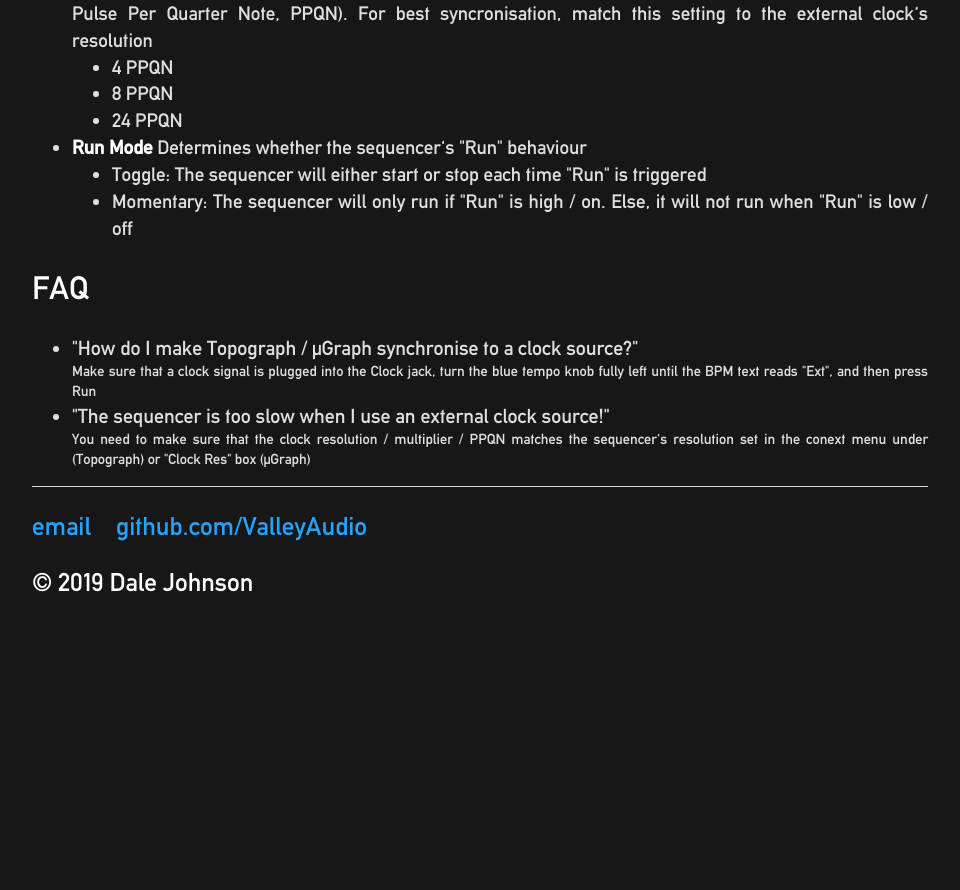
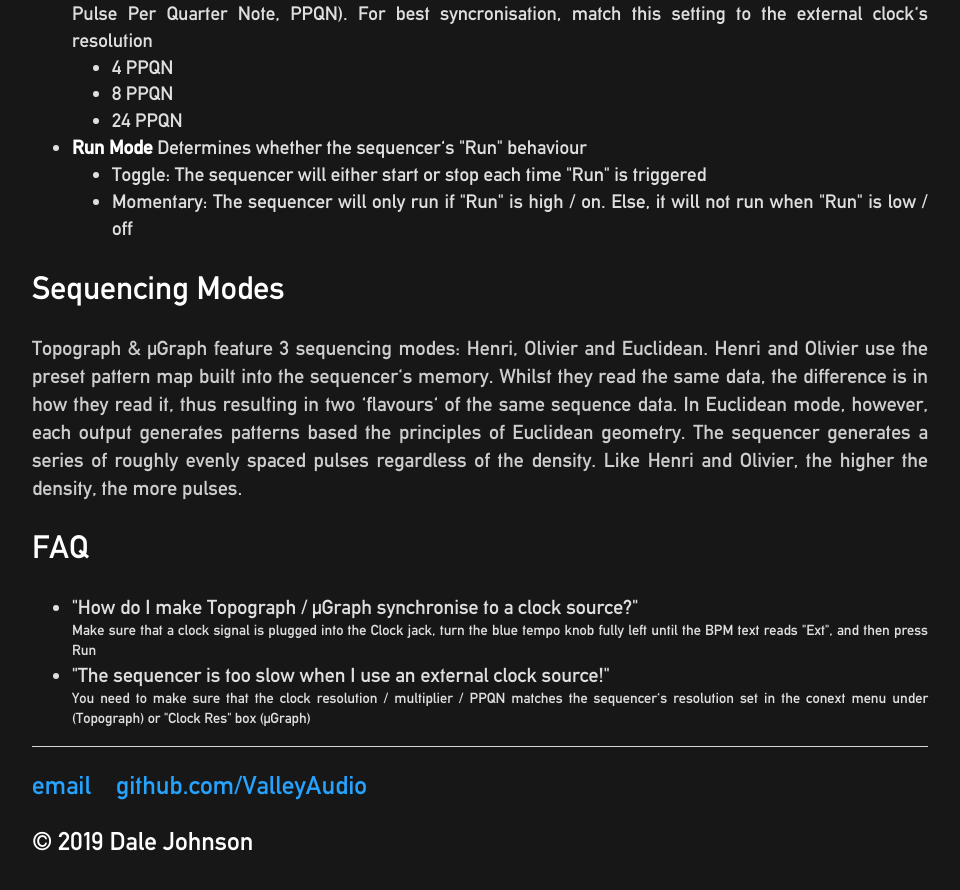
Before and after one commit to ValleyAudio/ValleyAudio.github.io, a Jekyll site: the page built from rack/topograph/index.html, in a window 1280 px wide and 900 px high, scrolled down 2142 px. Shown: the top 890 px of the window, without its empty margins (160-1120 px from the left). Built offline with Jekyll 4.4.1, drawn with Linux system fonts in a browser that asks for light colours; before the commit the page ends 2783 px from its top, so only the background shows below that.

Commit message:
Add info on modes

```diff
--- a/rack/topograph/index.html
+++ b/rack/topograph/index.html
@@ -75,6 +75,12 @@
             </ul>
         </li>
     </ul>
+    <h2 id="seqModes">Sequencing Modes</h2>
+    <p>
+        Topograph & µGraph feature 3 sequencing modes: Henri, Olivier and Euclidean.
+        Henri and Olivier use the preset pattern map built into the sequencer's memory. Whilst they read the same data, the difference is in how they read it, thus resulting in two 'flavours' of the same sequence data.
+        In Euclidean mode, however, each output generates patterns based the principles of Euclidean geometry. The sequencer generates a series of roughly evenly spaced pulses regardless of the density. Like Henri and Olivier, the higher the density, the more pulses.
+    </p>
     <h2 id="FAQ">FAQ</h2>
     <ul>
         <li style="font-size: 1.25em;">"How do I make Topograph / µGraph synchronise to a clock source?"</li>
```
